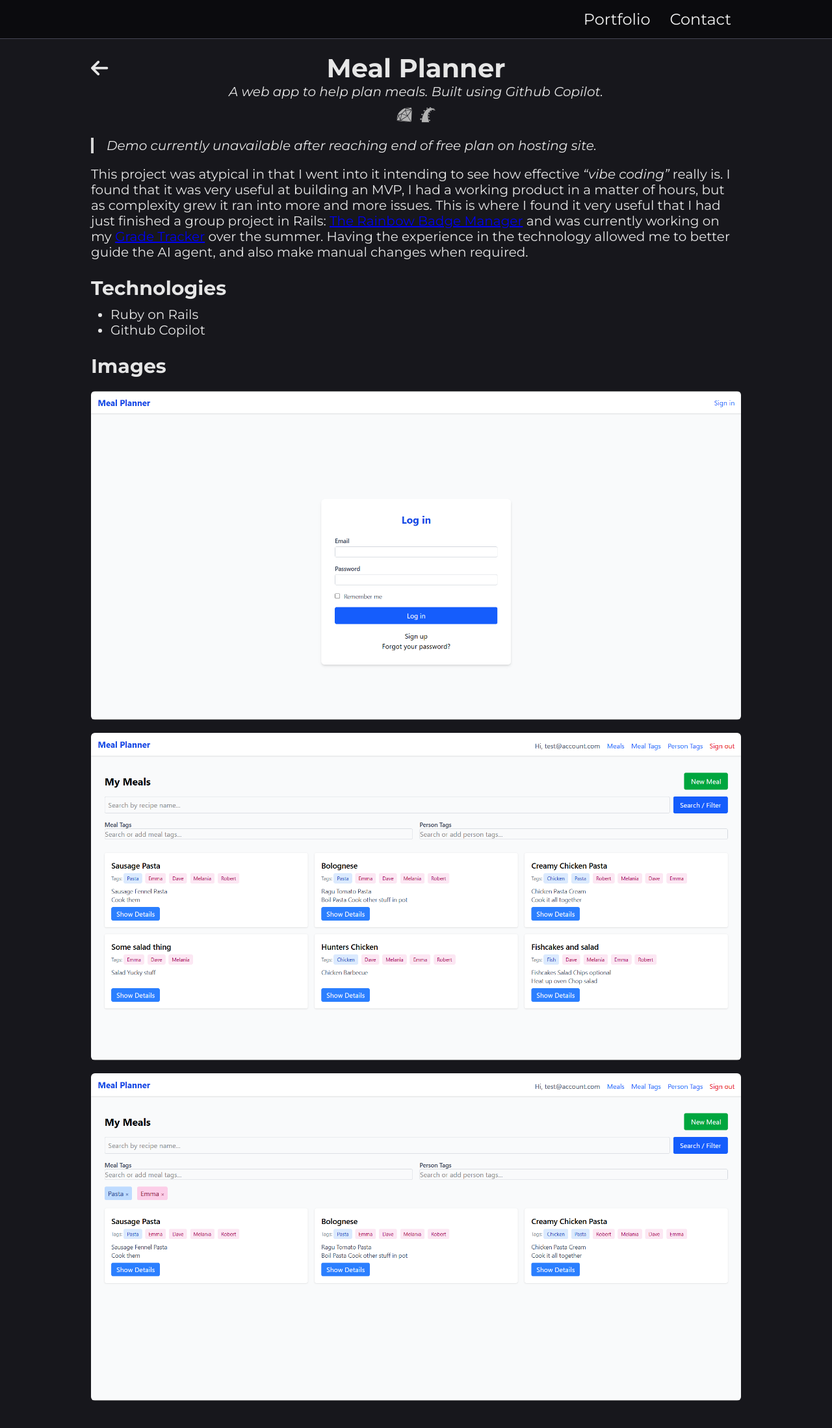
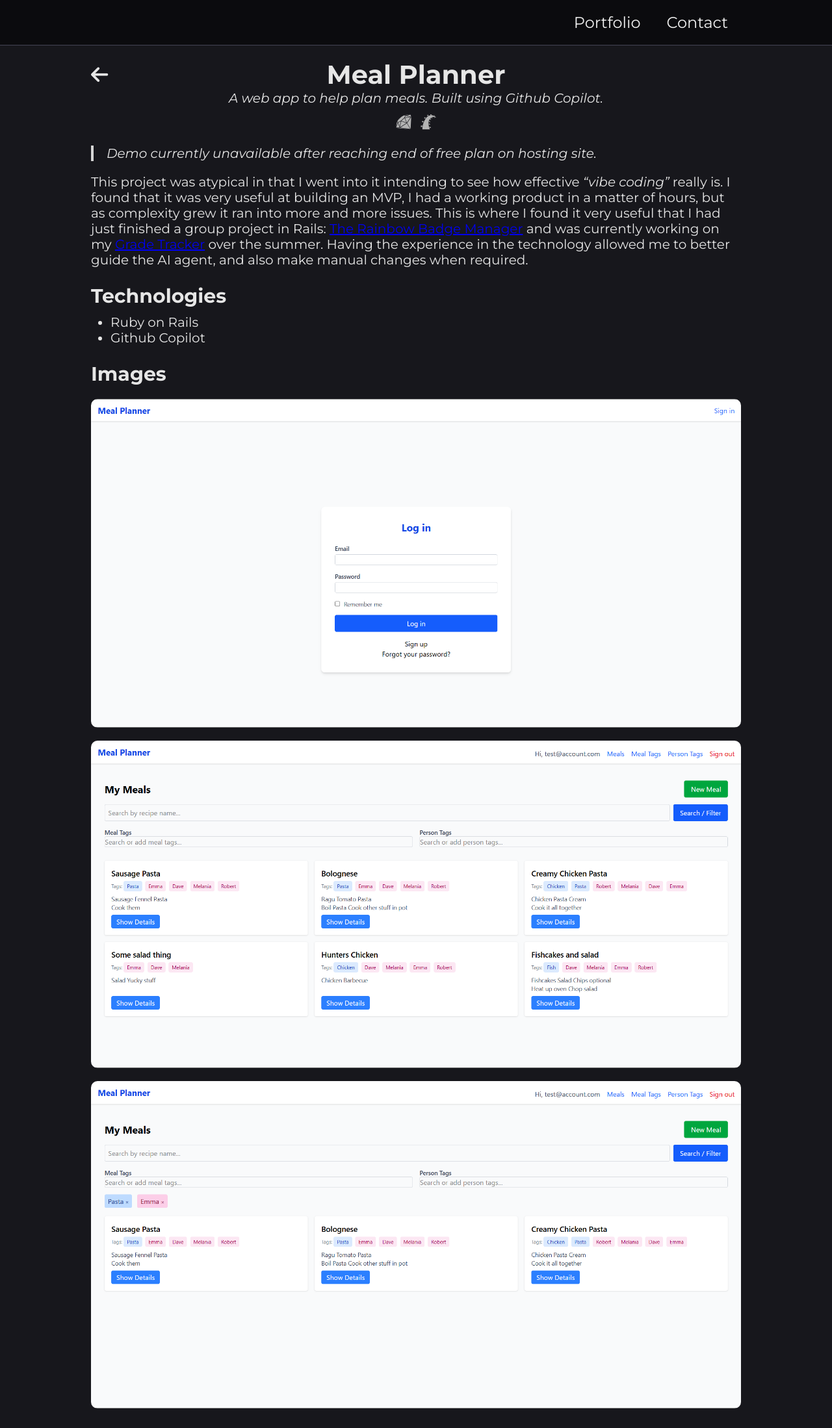
Before and after one commit to Turnlings/turnlings.github.io, a Jekyll site: the page built from _projects/meal_planner.md, in a window 1280 px wide. Shown: the whole page at 65% size. Built offline with Jekyll 4.4.1, drawn with Linux system fonts in a browser that asks for light colours.

Commit message:
Enforce uniform spacing

```diff
--- a/_sass/components/_chips.scss
+++ b/_sass/components/_chips.scss
@@ -7,6 +7,7 @@
   gap: 0;
   flex-shrink: 1;
   min-width: 0;
+  border: 1px solid transparent;
 
   span {
     max-width: 0;
--- a/_sass/components/_project-card.scss
+++ b/_sass/components/_project-card.scss
@@ -1,7 +1,7 @@
 .project-cards {
     display: grid;
     grid-template-columns: repeat(3, 1fr);
-    gap: 20px;
+    gap: 1rem;
     width: 100%;
 }
 
@@ -14,7 +14,7 @@
 
 .project-card {
     border: 2px solid $highlight;
-    border-radius: 8px;
+    border-radius: 0.5rem;
     text-align: center;
     box-shadow: 0 4px 6px rgba(0, 0, 0, 0.1);
     transition: transform 0.2s ease, box-shadow 0.2s ease;
@@ -25,26 +25,26 @@
     width: 100%;
 
     .content {
-        margin: 0 8px;
+        margin: 0 0.5rem;
         h3.project-title {
             font-size: 1.2rem;
             font-weight: bold;
-            margin: 12px 0 8px 0;
+            margin: 1rem 0 0.5rem 0;
             display: block;
         }
 
         p {
             margin-top: 0;
-            margin-bottom: 4px;
+            margin-bottom: 0.5rem;
         }
     }
 
     .project-footer {
-        margin: auto 8px 8px 8px;
+        margin: auto 0.5rem 0.5rem 0.5rem;
         @include centred-columns;
         margin-top: auto;
         align-items: center;
-        gap: 0.5em;
+        gap: 0.5rem;
 
         overflow: hidden;
 
@@ -85,8 +85,8 @@
     .project-image {
         width: 100%;
         height: auto;
-        border-top-left-radius: 6px;
-        border-top-right-radius: 6px;
+        border-top-left-radius: calc(0.5rem - 2px);
+        border-top-right-radius: calc(0.5rem - 2px);
     }
 
     &:hover {
@@ -98,7 +98,7 @@
 .project-meta {
     display: flex;
     align-items: center;
-    gap: 0.5em;
+    gap: 0.5rem;
     justify-content: flex-end;
 
     a {
@@ -109,13 +109,13 @@
 
 @media (max-width: $breakpoint-lg) {
     .project-cards {
-        gap: 5px;
+        gap: 0.5rem;
     }
 }
 
 @media (max-width: $breakpoint-md) {
     .project-cards {
-        gap: 20px;
+        gap: 1rem;
         grid-template-columns: 1fr;
     }
     .project-card {
--- a/_sass/layout/_header.scss
+++ b/_sass/layout/_header.scss
@@ -5,7 +5,7 @@
     border-bottom: 1px solid $highlight;
 
     .right-links {
-        padding: 10px;
+        padding: 0.5rem;
         margin: 0 auto;
         max-width: $breakpoint-lg;
         display: flex;
@@ -16,7 +16,7 @@
         font-size: 1.2rem;
         color: $secondary-color;
         text-decoration: none;
-        padding: 5px 15px;
+        padding: 0.5rem 1rem;
         display: inline-block;
     }
 }
--- a/_sass/pages/_main.scss
+++ b/_sass/pages/_main.scss
@@ -1,10 +1,10 @@
 .main-page {
-    padding: 10px 20px;
+    padding: 0.5rem 1rem;
     margin: 0 auto;
     max-width: $breakpoint-lg;
 
     .about-section {
-        margin-top: 20px;
+        margin-top: 1rem;
         // Uncomment if adding back picture
         // display: grid;
         // grid-template-columns: 2fr 5fr;
@@ -21,7 +21,7 @@
             color: $text-muted
         }
         #bio {
-            margin-top: 10px;
+            margin-top: 0.5rem;
             line-height: 1.5rem;
         }
 
@@ -29,7 +29,7 @@
             width: 100%;
             max-width: 300px;
             height: auto;
-            border-radius: 8px;
+            border-radius: 0.5rem;
             display: block;
             margin: 0 auto;
         }
@@ -58,7 +58,7 @@
 }
 
 .project-item {
-    margin-bottom: 10px;
+    margin-bottom: 0.5rem;
     .title {
         font-size: 1.5rem;
         color: $text-bold;
--- a/_sass/pages/_project.scss
+++ b/_sass/pages/_project.scss
@@ -1,10 +1,10 @@
 .project {
-    padding: 10px 20px;
+    padding: 0.5rem 1rem;
     margin: 0 auto;
     max-width: $breakpoint-lg;
 
     .header-container {
-        margin-top: 10px;
+        margin-top: 0.5rem;
         position: relative;
         display: flex;
         align-items: center;
@@ -68,8 +68,8 @@
         max-width: 100%;
         height: auto;
         display: block;
-        margin: 0 auto 8px;
-        border-radius: 6px;
+        margin: 0 auto 0.5rem;
+        border-radius: 0.5rem;
     }
 
     iframe {
@@ -104,6 +104,6 @@
     font-style: italic;
 
     ul {
-        padding-left: 20px;
+        padding-left: 1rem;
     }
 }
```
